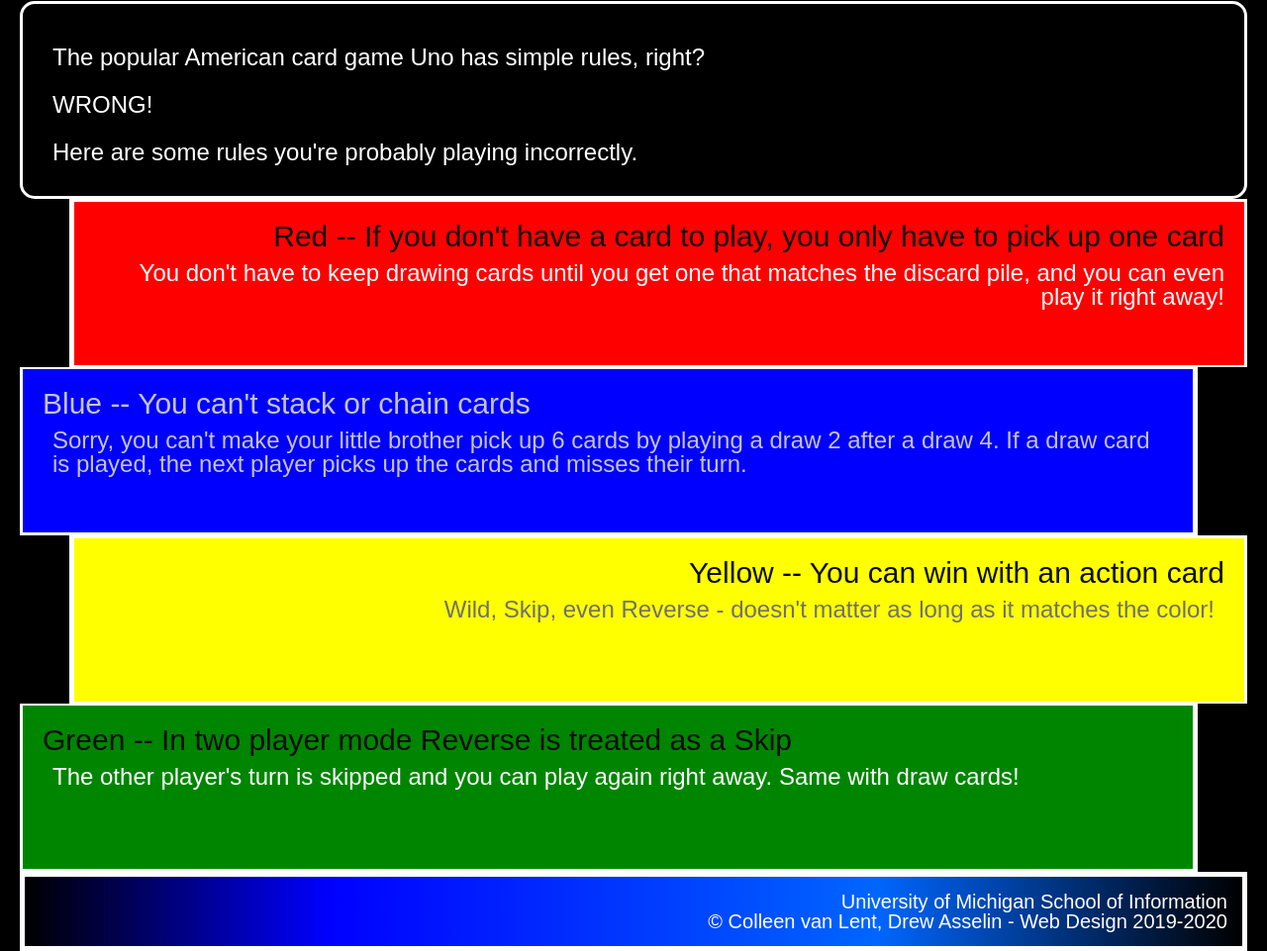
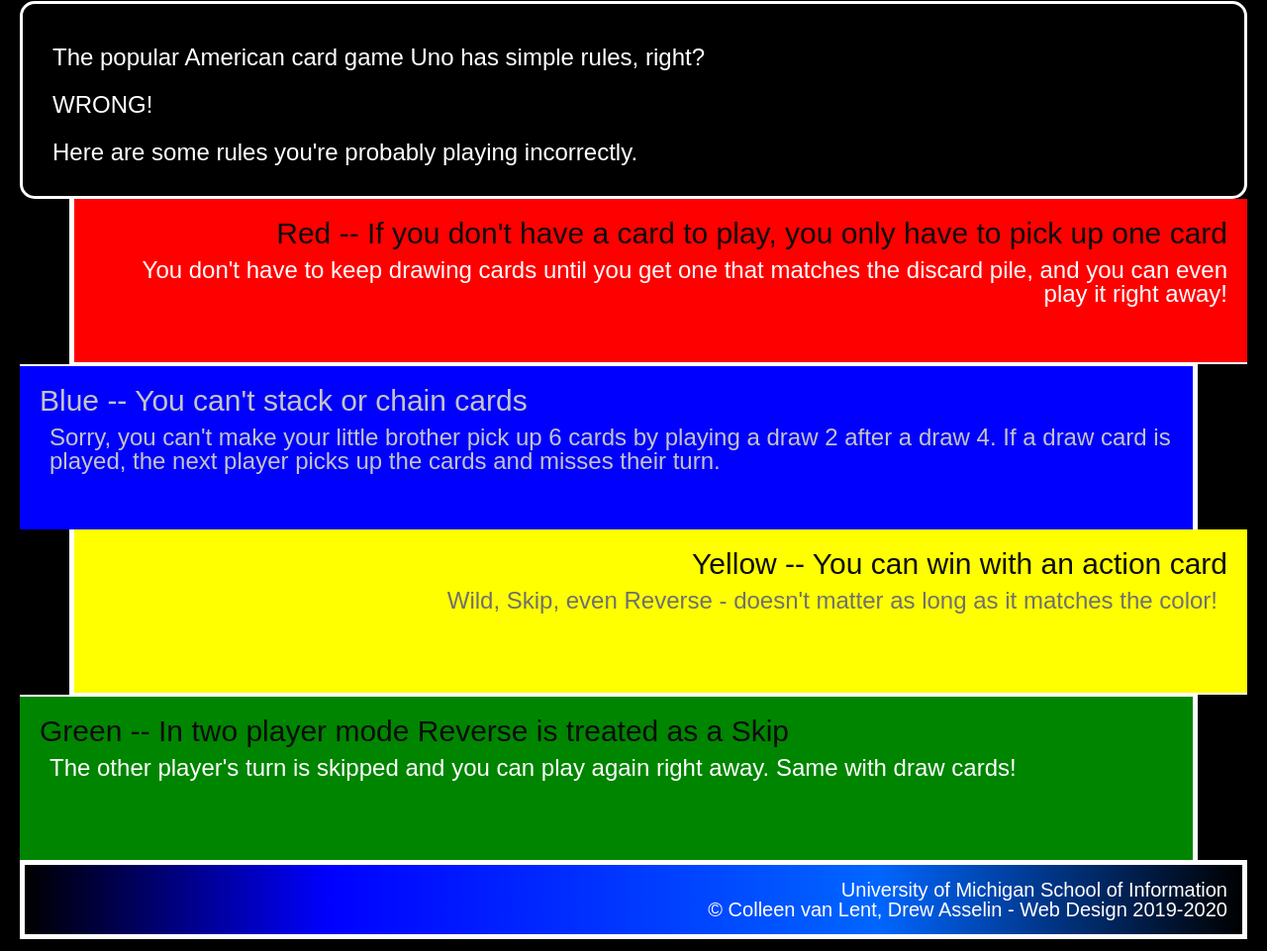
Before and after one commit to jyzjameszhang/hw3-2022, a plain HTML site: page index.html in a window 1280 px wide. Shown: the part 327-1288 px from the top of the page at 99% size. Drawn offline with Linux system fonts and the light colour scheme.

Commit message:
Add files via upload

```diff
--- a/css/style.css
+++ b/css/style.css
@@ -51,17 +51,20 @@
     background-color: #ff0000;
     text-align: right;
     margin-left: 50px;
-    border-style: solid;
-    border-bottom-width: 2px;
-    border-left-width: 5px;
+    border-top: 0px;
+    border-bottom: 2px solid;
+    border-right: 0px;
+    border-left: 5px solid;
 }
 
 .blue {
     background-color: #0000ff;
     text-align: left;
     margin-right: 50px;
-    border-right-width: 5px;
-    border-top-width: 2px;
+    border-bottom: 0px;
+    border-top: 2px solid;
+    border-left: 0px;
+    border-right: 5px solid;
 }
 
 .blue p {
@@ -76,9 +79,10 @@
     background-color: #ffff00;
     text-align: right;
     margin-left: 50px;
-    border-style: solid;
-    border-bottom-width: 2px;
-    border-left-width: 5px;
+    border-top: 0px;
+    border-bottom: 2px solid;
+    border-right: 0px;
+    border-left: 5px solid;
 }
 
 .yellow p {
@@ -90,9 +94,10 @@
     background-color: #008500;
     text-align: left;
     margin-right: 50px;
-    border-style: solid;
-    border-right-width: 5px;
-    border-top-width: 2px;
+    border-bottom: 0px;
+    border-top: 2px solid;
+    border-left: 0px;
+    border-right: 5px solid;
 }
 
 footer {
@@ -105,6 +110,7 @@
 footer p {
     font-size: 20px;
     text-align: right;
+    padding-left: 0px;
     padding-right: 15px;
     padding-top: 15px;
     padding-bottom: 15px;
```
